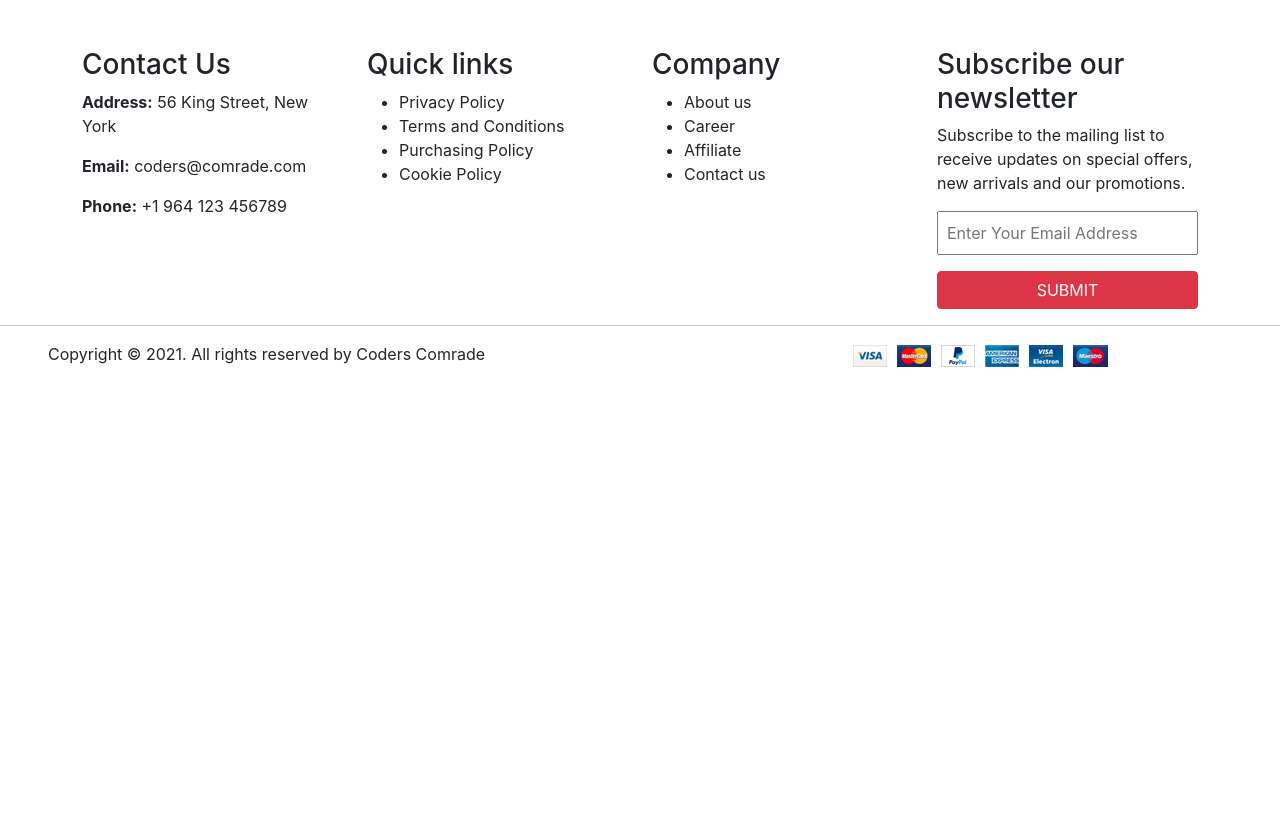
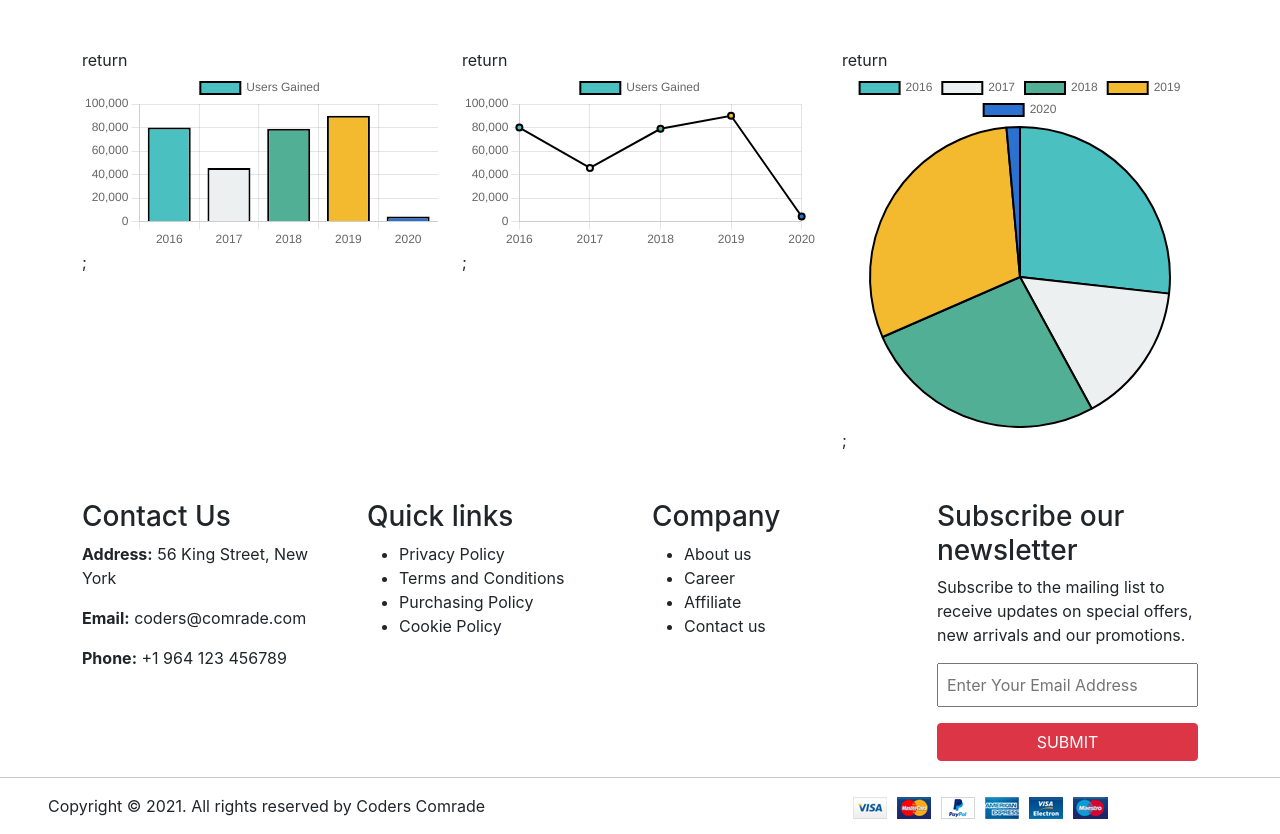
Before and after one commit to CodersComrade/projectWallet, a React (Create React App) app: page / in a window 1280 px wide. Before the commit the page ends 800 px from the top, so only its background shows below. Built offline with nearby package versions, Linux system fonts and the light colour scheme.

Commit message:
chart added

```diff
--- a/package.json
+++ b/package.json
@@ -6,7 +6,9 @@
     "@testing-library/jest-dom": "^5.16.3",
     "@testing-library/react": "^12.1.4",
     "@testing-library/user-event": "^13.5.0",
+    "chart.js": "^3.7.1",
     "react": "^18.0.0",
+    "react-chartjs-2": "^4.1.0",
     "react-dom": "^18.0.0",
     "react-scripts": "5.0.0",
     "web-vitals": "^2.1.4"
--- a/src/App.js
+++ b/src/App.js
@@ -1,10 +1,11 @@
-import logo from './logo.svg';
 import './App.css';
 import Footer from './components/Footer/Footer';
+import AllChart from './components/Chart/AllChart/AllChart';
 
 function App() {
   return (
     <div>
+      <AllChart/>
       <Footer/>
     </div>
   );
--- /dev/null
+++ b/src/Data.js
@@ -0,0 +1,32 @@
+export const UserData = [
+    {
+      id: 1,
+      year: 2016,
+      userGain: 80000,
+      userLost: 823,
+    },
+    {
+      id: 2,
+      year: 2017,
+      userGain: 45677,
+      userLost: 345,
+    },
+    {
+      id: 3,
+      year: 2018,
+      userGain: 78888,
+      userLost: 555,
+    },
+    {
+      id: 4,
+      year: 2019,
+      userGain: 90000,
+      userLost: 4555,
+    },
+    {
+      id: 5,
+      year: 2020,
+      userGain: 4300,
+      userLost: 234,
+    },
+  ];
--- /dev/null
+++ b/src/components/Chart/AllChart/AllChart.js
@@ -0,0 +1,43 @@
+import React, { useState } from 'react';
+import Barchart from '../BarChart/Barchart';
+import LineChart from '../LineChart/LineChart';
+import PieChart from '../PieChart/PieChart';
+import { UserData } from "../../../Data";
+
+const AllChart = () => {
+    const [userData, setUserData] = useState({
+        labels: UserData.map((data) => data.year),
+        datasets: [
+          {
+            label: "Users Gained",
+            data: UserData.map((data) => data.userGain),
+            backgroundColor: [
+              "rgba(75,192,192,1)",
+              "#ecf0f1",
+              "#50AF95",
+              "#f3ba2f",
+              "#2a71d0",
+            ],
+            borderColor: "black",
+            borderWidth: 2,
+          },
+        ],
+      });
+    return (
+        <div className='container my-5'>
+          <div className="row">
+            <div className="col-md-4">
+              <Barchart chartData={userData} />
+            </div>
+            <div className="col-md-4">
+              <LineChart chartData={userData} />
+            </div>
+            <div className="col-md-4">
+              <PieChart chartData={userData} />
+            </div>
+          </div>
+        </div>
+    );
+};
+
+export default AllChart;
--- /dev/null
+++ b/src/components/Chart/BarChart/Barchart.js
@@ -0,0 +1,13 @@
+import React from 'react';
+import { Bar } from 'react-chartjs-2';
+import {Chart as ChartJs} from 'chart.js/auto';
+
+const Barchart = ({chartData}) => {
+    return (
+        <div>
+            return <Bar data={chartData} />;
+        </div>
+    );
+};
+
+export default Barchart;
--- /dev/null
+++ b/src/components/Chart/LineChart/LineChart.js
@@ -0,0 +1,13 @@
+import React from 'react';
+import { Line } from 'react-chartjs-2';
+import {Chart as ChartJs} from 'chart.js/auto';
+
+const LineChart = ({chartData}) => {
+    return (
+        <div>
+            return <Line data={chartData} />;
+        </div>
+    );
+};
+
+export default LineChart;
--- /dev/null
+++ b/src/components/Chart/PieChart/PieChart.js
@@ -0,0 +1,13 @@
+import React from 'react';
+import { Pie } from 'react-chartjs-2';
+import {Chart as ChartJs} from 'chart.js/auto';
+
+const PieChart = ({chartData}) => {
+    return (
+        <div>
+            return <Pie data={chartData} />;
+        </div>
+    );
+};
+
+export default PieChart;
```
Also changed, not shown: 1 other file (tests, documents, lock files or other folders).
